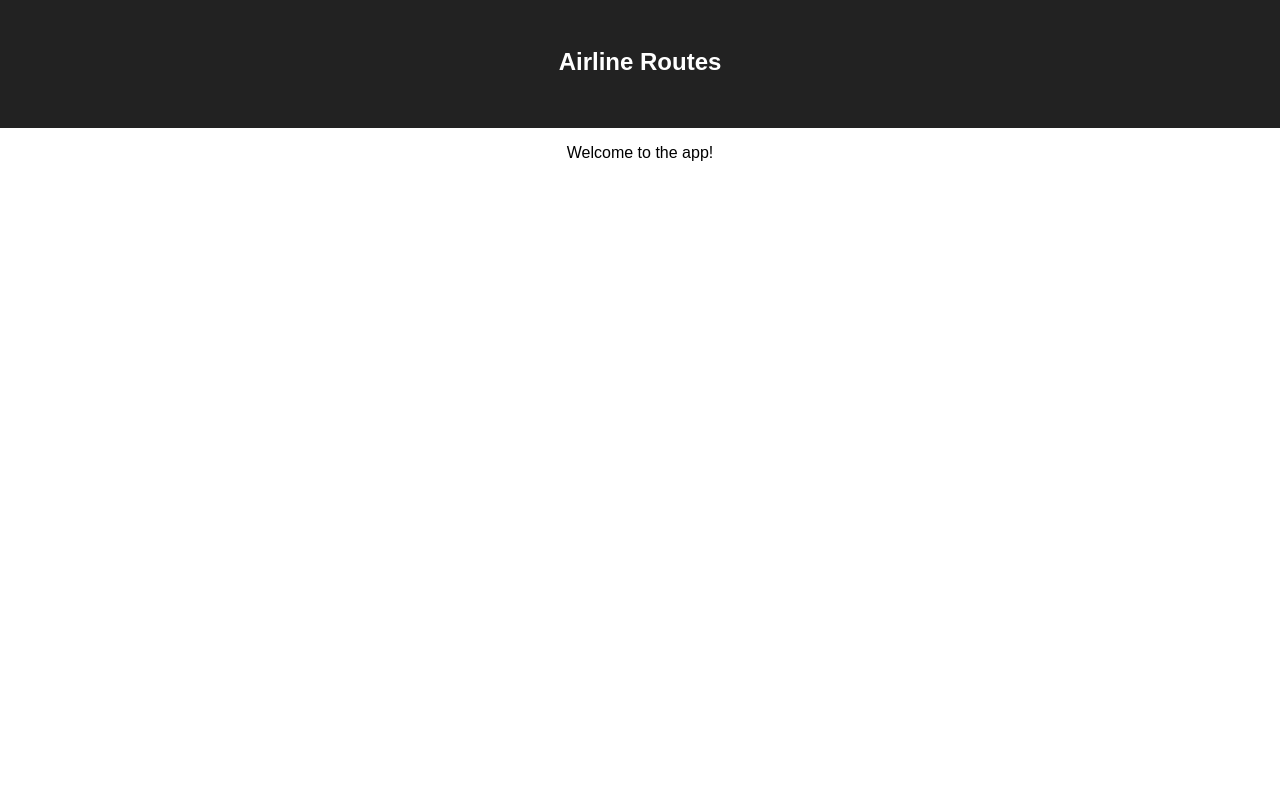
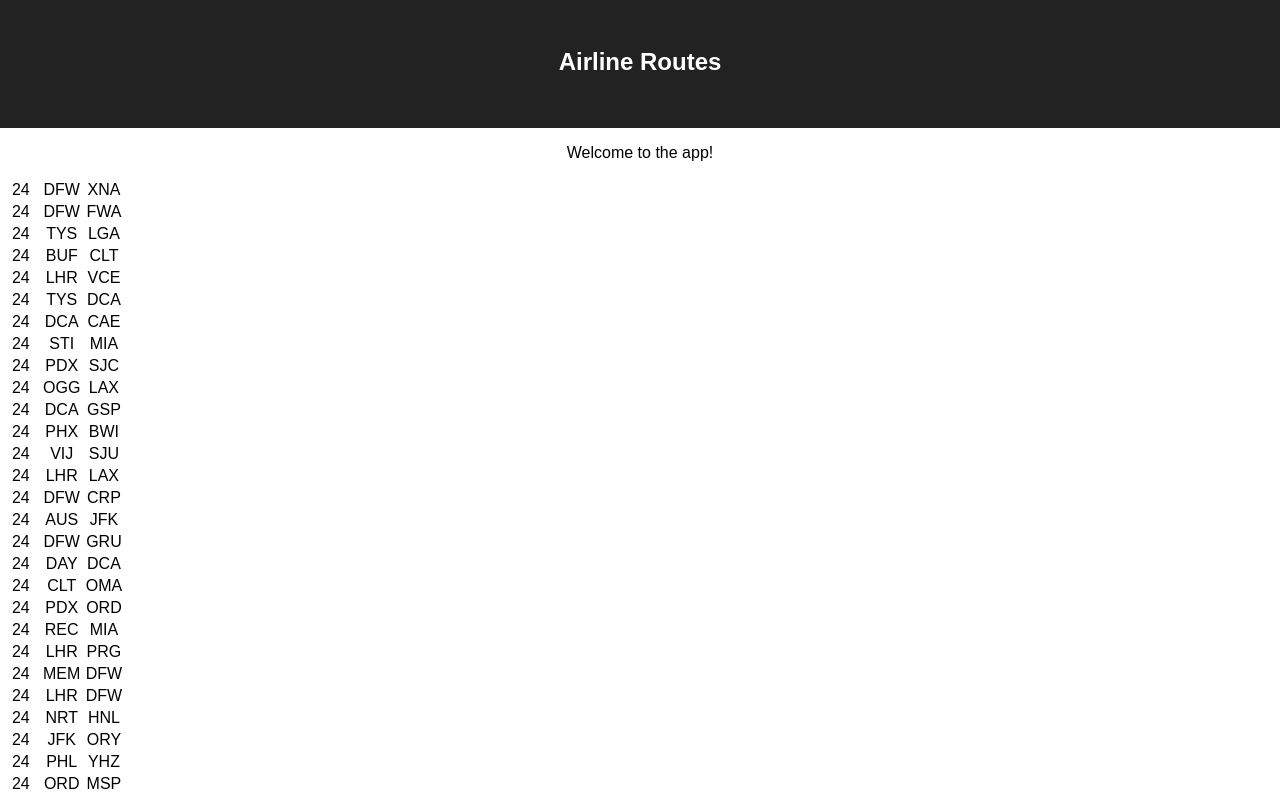
Before and after one commit to romero-c-raul/airlines-react, a React (Create React App) app: page / in a window 1280 px wide. Shown: the top 797 px of the page. Built offline with nearby package versions, Linux system fonts and the light colour scheme.

Commit message:
Imported data.js to App.js. Raw values are displayed as a table.

```diff
--- a/src/App.js
+++ b/src/App.js
@@ -1,5 +1,6 @@
 import React, { Component } from 'react';
 import './App.css';
+import data from './data'
 
 const App = () => (
   <div className="app">
@@ -10,6 +11,19 @@
     <p>
       Welcome to the app!
     </p>
+    <table>
+      <tbody>
+        {data.routes.map(route => {
+          return (
+            <tr>
+              <td>{route.airline}</td>
+              <td>{route.src}</td>
+              <td>{route.dest}</td>
+            </tr>
+          )
+        })}
+      </tbody>
+    </table>
   </section>
 </div>
 )
```
